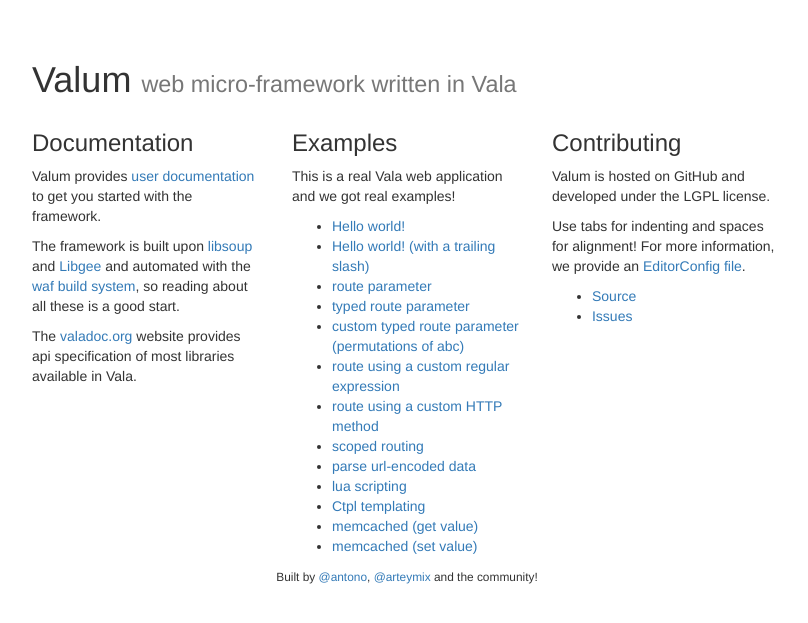
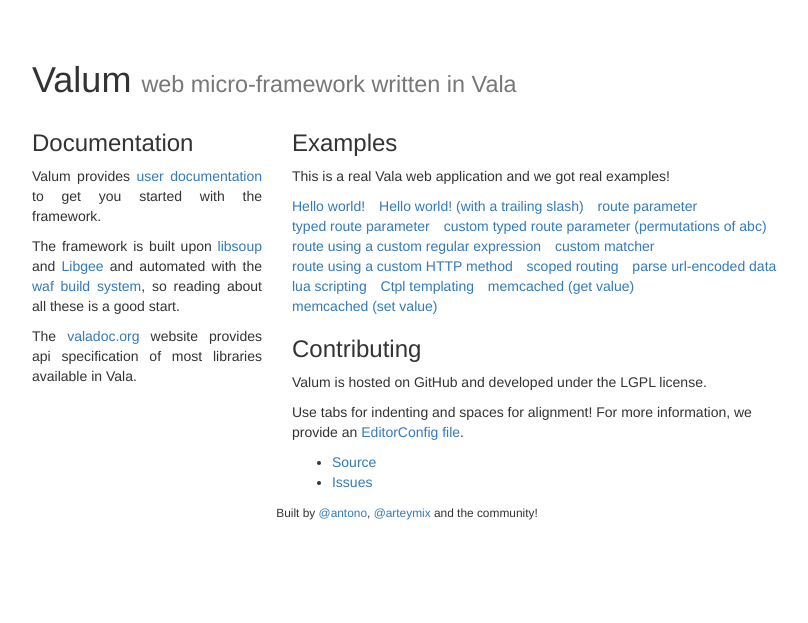
Before and after one commit to valum-framework/valum, a Python web app: template app/templates/home.html in a window 1280 px wide. Shown: the top 623 px of the page, without its empty margins (233-1041 px from the left). Run offline with Jinja, Linux system fonts and the light colour scheme; the template is opened without the code that fills it, so the values that code supplies are empty; some libraries are stand-ins or nearby versions.

Commit message:
Improvments for the matcher mechanism.
Adds Router.matcher to create a route using a custom matcher.

Renames RouteMatcher for RequestMatcher, which is a more appropriate
naming as its role is to match requests.

Adds an example of custom matcher and slightly improved the home
template to fit all examples.

```diff
--- a/app/templates/home.html
+++ b/app/templates/home.html
@@ -18,33 +18,34 @@
           <div class="row">
             <div class="col-md-4">
               <h3>Documentation</h3>
-              <p>
+              <p class="text-justify">
                 Valum provides <a href="http://valum.readthedocs.org/en/latest/">user documentation</a> to get you
                 started with the framework.
               </p>
-              <p>
+              <p class="text-justify">
                 The framework is built upon <a href="https://developer.gnome.org/libsoup/stable/">libsoup</a> and
                 <a href="https://wiki.gnome.org/action/show/Projects/Libgee">Libgee</a> and automated with the
                 <a href="https://code.google.com/p/waf/">waf build system</a>, so reading about all these is a good
                 start.
               </p>
-              <p>
+              <p class="text-justify">
                 The <a href="http://valadoc.org">valadoc.org</a> website provides api specification of most libraries
                 available in Vala.
               </p>
             </div>
-            <div class="col-md-4">
+            <div class="col-md-8">
               <h3>Examples</h3>
               <p>
                 This is a real Vala web application and we got real examples!
               </p>
-              <ul>
+              <ul class="list-inline">
                 <li><a href="/hello">Hello world!</a></li>
                 <li><a href="/hello/">Hello world! (with a trailing slash)</a></li>
                 <li><a href="/hello/world">route parameter</a></li>
                 <li><a href="/users/4/edit">typed route parameter</a></li>
                 <li><a href="/custom-route-type/abc">custom typed route parameter (permutations of abc)</a></li>
                 <li><a href="/custom-regular-expression">route using a custom regular expression</a></li>
+                <li><a href="/custom-matcher">custom matcher</a></li>
                 <li><a href="/custom-method">route using a custom HTTP method</a></li>
                 <li><a href="/admin/fun/hack">scoped routing</a></li>
                 <li><a href="/urlencoded-data/">parse url-encoded data</a></li>
@@ -53,8 +54,6 @@
                 <li><a href="/memcached/get/bar">memcached (get value)</a></li>
                 <li><a href="/memcached/set/bar">memcached (set value)</a></li>
               </ul>
-            </div>
-            <div class="col-md-4">
               <h3>Contributing</h3>
               <p>
                 Valum is hosted on GitHub and developed under the LGPL license.
```
Also changed, not shown: 3 other files.
